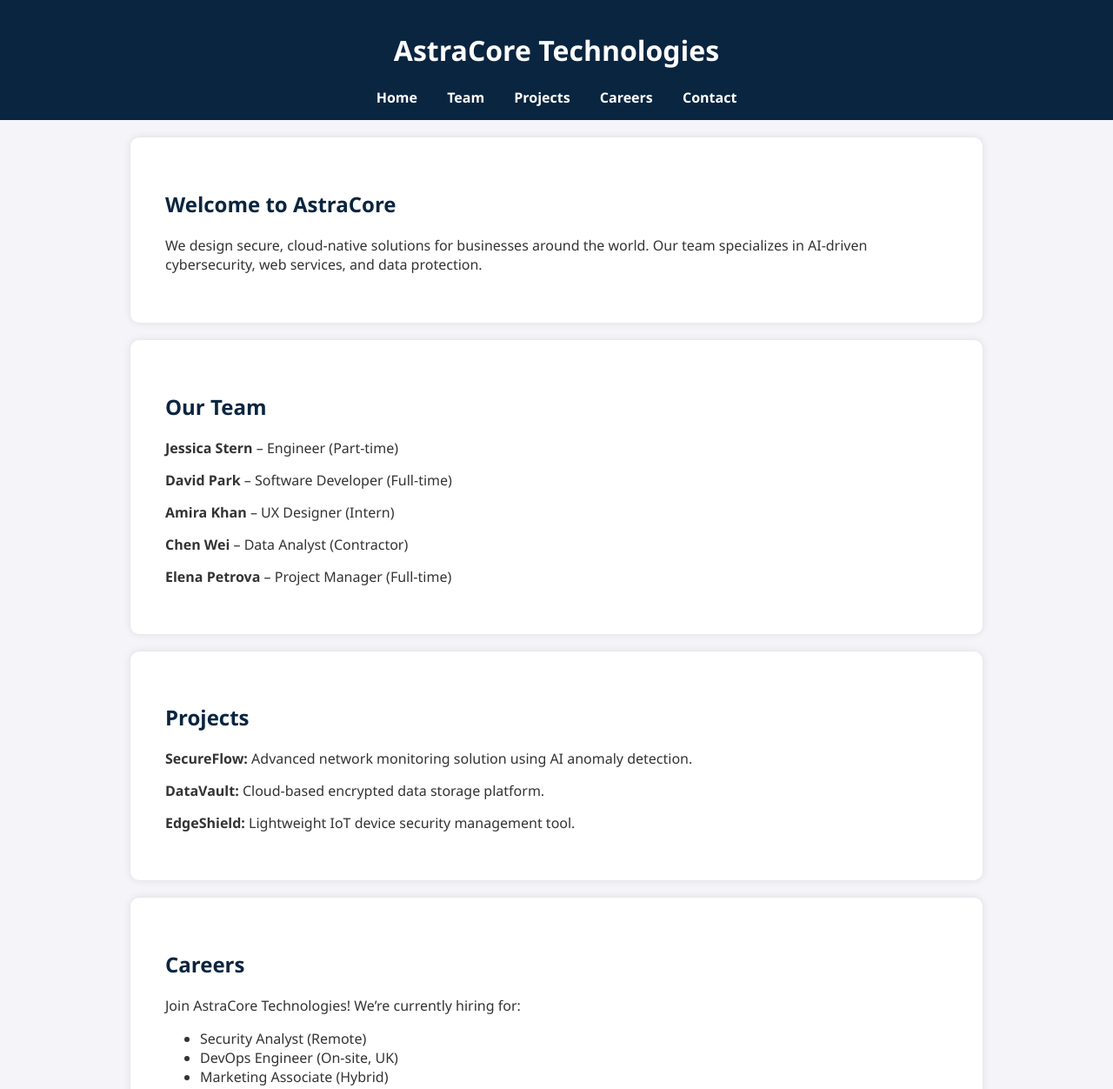
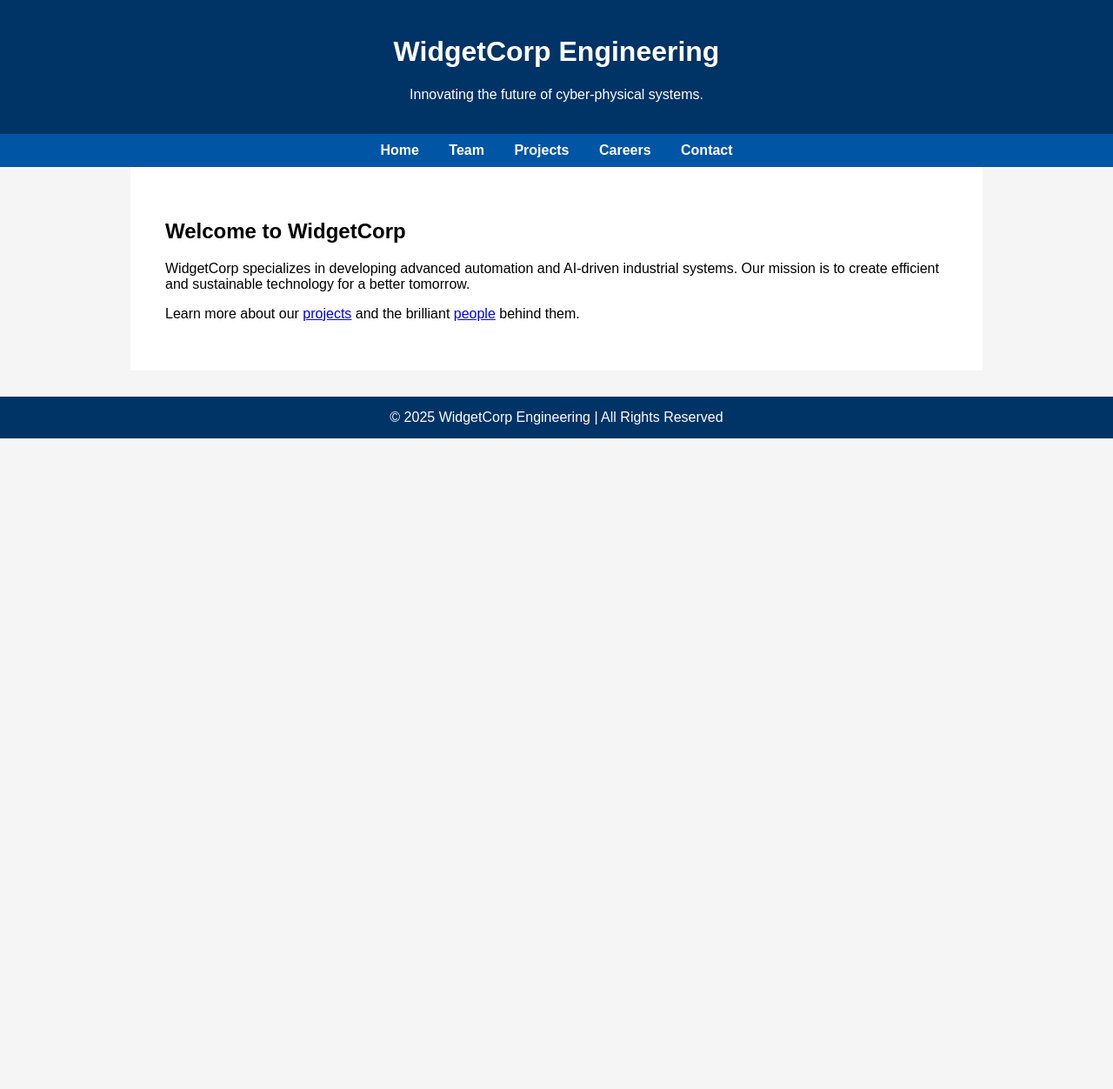
Before and after one commit to inkar-shoganova/northbridge-solutions, a plain HTML site: page index.html in a window 1280 px wide. Shown: the top 1252 px of the page at 87% size. After the commit the page ends 800 px from the top, so only its background shows below. Drawn offline with Linux system fonts and the light colour scheme.

Commit message:
Update index.html

```diff
--- a/index.html
+++ b/index.html
@@ -1,203 +1,44 @@
 <!DOCTYPE html>
 <html lang="en">
 <head>
-  <meta charset="UTF-8" />
-  <meta name="viewport" content="width=device-width, initial-scale=1.0" />
-  <title>AstraCore Technologies</title>
+  <meta charset="UTF-8">
+  <meta name="viewport" content="width=device-width, initial-scale=1.0">
+  <title>WidgetCorp - Innovative Engineering</title>
   <style>
-    body {
-      font-family: "Segoe UI", Tahoma, sans-serif;
-      margin: 0;
-      padding: 0;
-      background: #f4f4f9;
-      color: #333;
+    body { font-family: Arial, sans-serif; margin: 0; background: #f5f5f5; }
+    header { background: #003366; color: white; padding: 20px; text-align: center; }
+    nav { background: #0055a5; padding: 10px; text-align: center; }
+    nav a {
+      color: white; text-decoration: none; margin: 0 15px;
+      font-weight: bold; transition: color 0.3s;
     }
-
-    header {
-      background: #0a2540;
-      color: #fff;
-      padding: 15px 0;
-      text-align: center;
-      position: sticky;
-      top: 0;
-      z-index: 1000;
-    }
-
-    nav a {
-      color: #fff;
-      text-decoration: none;
-      margin: 0 15px;
-      font-weight: bold;
-    }
-
-    nav a:hover {
-      text-decoration: underline;
-    }
-
-    section {
-      padding: 40px;
-      max-width: 900px;
-      margin: auto;
-      background: white;
-      margin-top: 20px;
-      border-radius: 10px;
-      box-shadow: 0 0 10px rgba(0,0,0,0.1);
-    }
-
-    h2 {
-      color: #0a2540;
-    }
-
-    footer {
-      text-align: center;
-      padding: 20px;
-      background: #0a2540;
-      color: white;
-      margin-top: 30px;
-    }
-
-    .team-member {
-      margin-bottom: 15px;
-    }
-
-    .project {
-      margin-bottom: 15px;
-    }
+    nav a:hover { color: #ffcc00; }
+    main { padding: 40px; max-width: 900px; margin: auto; background: white; }
+    footer { text-align: center; background: #003366; color: white; padding: 15px; margin-top: 30px; }
   </style>
 </head>
 <body>
+  <header>
+    <h1>WidgetCorp Engineering</h1>
+    <p>Innovating the future of cyber-physical systems.</p>
+  </header>
 
-<header>
-  <h1>AstraCore Technologies</h1>
   <nav>
-    <a href="#home">Home</a>
-    <a href="#team">Team</a>
-    <a href="#projects">Projects</a>
-    <a href="#careers">Careers</a>
-    <a href="#contact">Contact</a>
+    <a href="index.html">Home</a>
+    <a href="team.html">Team</a>
+    <a href="projects.html">Projects</a>
+    <a href="careers.html">Careers</a>
+    <a href="contact.html">Contact</a>
   </nav>
-</header>
 
-<section id="home">
-  <h2>Welcome to AstraCore</h2>
-  <p>We design secure, cloud-native solutions for businesses around the world. Our team specializes in AI-driven cybersecurity, web services, and data protection.</p>
-</section>
+  <main>
+    <h2>Welcome to WidgetCorp</h2>
+    <p>WidgetCorp specializes in developing advanced automation and AI-driven industrial systems. Our mission is to create efficient and sustainable technology for a better tomorrow.</p>
+    <p>Learn more about our <a href="projects.html">projects</a> and the brilliant <a href="team.html">people</a> behind them.</p>
+  </main>
 
-<section id="team">
-  <h2>Our Team</h2>
-  <div class="team-member"><strong>Jessica Stern</strong> – Engineer (Part-time)</div>
-  <div class="team-member"><strong>David Park</strong> – Software Developer (Full-time)</div>
-  <div class="team-member"><strong>Amira Khan</strong> – UX Designer (Intern)</div>
-  <div class="team-member"><strong>Chen Wei</strong> – Data Analyst (Contractor)</div>
-  <div class="team-member"><strong>Elena Petrova</strong> – Project Manager (Full-time)</div>
-</section>
-
-<section id="projects">
-  <h2>Projects</h2>
-  <div class="project"><strong>SecureFlow:</strong> Advanced network monitoring solution using AI anomaly detection.</div>
-  <div class="project"><strong>DataVault:</strong> Cloud-based encrypted data storage platform.</div>
-  <div class="project"><strong>EdgeShield:</strong> Lightweight IoT device security management tool.</div>
-</section>
-
-<section id="careers">
-  <h2>Careers</h2>
-  <p>Join AstraCore Technologies! We’re currently hiring for:</p>
-  <ul>
-    <li>Security Analyst (Remote)</li>
-    <li>DevOps Engineer (On-site, UK)</li>
-    <li>Marketing Associate (Hybrid)</li>
-  </ul>
-  <p>Send your resume to <a href="mailto:hr@astrascore-tech.com">hr@astrascore-tech.com</a>.</p>
-</section>
-
-<section id="contact">
-  <h2>Contact Us</h2>
-  <p>Email: <a href="mailto:info@astrascore-tech.com">info@astrascore-tech.com</a></p>
-  <p>Phone: +44 20 7946 0890</p>
-  <p>Address: 22 Kingsway, London, UK</p>
-</section>
-
-<footer>
-  <p>&copy; 2025 AstraCore Technologies. All Rights Reserved.</p>
-</footer>
-
+  <footer>
+    © 2025 WidgetCorp Engineering | All Rights Reserved
+  </footer>
 </body>
 </html>
-<!-- <!doctype html>
-<html lang="en">
-<head>
-  <meta charset="utf-8" />
-  <meta name="viewport" content="width=device-width,initial-scale=1" />
-  <title>NorthBridge Solutions Ltd. — Home</title>
-  <meta name="description" content="NorthBridge Solutions Ltd. — IT consulting, cloud & security services." />
-  <link rel="stylesheet" href="styles.css" />
-  <script defer src="script.js"></script>
-  <link rel="alternate" type="application/xml" title="Sitemap" href="/sitemap.xml" />
-</head>
-<body>
-<header class="site-header">
-  <div class="wrap">
-    <h1 id="brand">NorthBridge Solutions Ltd.</h1>
-    <nav>
-      <ul class="nav">
-        <li><a href="/">Home</a></li>
-        <li><a href="/team.html">Team</a></li>
-        <li><a href="/projects.html">Projects</a></li>
-        <li><a href="/careers.html">Careers</a></li>
-        <li><a href="/contact.html">Contact</a></li>
-      </ul>
-    </nav>
-  </div>
-</header>
-
-<main class="wrap">
-  <section class="hero">
-    <h2>Delivering secure, scalable cloud & cybersecurity solutions</h2>
-    <p>We help enterprises modernize infrastructure, secure apps, and accelerate DevOps.</p>
-    <p><strong>HQ:</strong> London, UK • <strong>Contact:</strong> <a href="mailto:info@northbridge.com">info@northbridge.com</a></p>
-  </section>
-
-  <section aria-labelledby="about" class="about">
-    <h3 id="about">About NorthBridge</h3>
-    <p>Founded in 2013, NorthBridge focuses on secure cloud migration, continuous security testing, and incident preparedness. We combine engineering and threat-hunting teams to reduce risk and improve uptime.</p>
-    <ul class="quick-facts">
-      <li>50+ employees</li>
-      <li>ISO 27001 aligned processes</li>
-      <li>Clients: FinSoft, CloudNexus, HealthCore</li>
-    </ul>
-  </section>
-
-  <section class="highlight">
-    <h3>Featured roles</h3>
-    <div class="cards">
-      <article class="card">
-        <h4>Security Analyst</h4>
-        <p>Investigate intrusions, run purple-team engagements and tune detection logic.</p>
-      </article>
-      <article class="card">
-        <h4>Cloud Engineer</h4>
-        <p>Design resilient AWS/GCP environments and automate IaC.</p>
-      </article>
-      <article class="card">
-        <h4>Product Designer</h4>
-        <p>Design usable interfaces for security tools and dashboards.</p>
-      </article>
-    </div>
-  </section>
-
-  <section class="news">
-    <h3>Latest news</h3>
-    <ul>
-      <li><time datetime="2025-09-12">12 Sep 2025</time> — NorthBridge releases new open-source scanner: <a href="/downloads/nbridge-scanner-1.0.zip">nbridge-scanner-1.0.zip</a></li>
-      <li><time datetime="2025-07-03">03 Jul 2025</time> — We joined CloudNexus partner program.</li>
-    </ul>
-  </section>
-</main>
-
-<footer class="site-footer">
-  <div class="wrap">
-    <p>© NorthBridge Solutions Ltd. — <a href="/privacy.txt">Privacy</a> • <a href="/robots.txt">Robots</a></p>
-  </div>
-</footer>
-</body>
-</html> -->
```
